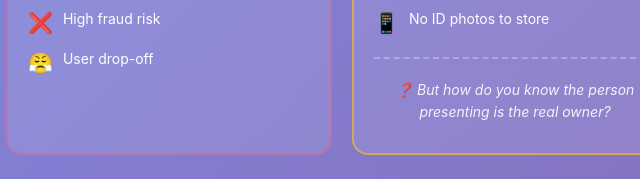
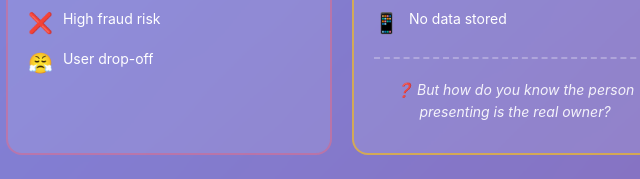
Before and after one commit to GitRolfe/digital-credentials-landing, a plain HTML site: page index.html in a window 1280 px wide. Shown: the part 792-971 px from the top of the page, 125-765 px from the left. Drawn offline with Linux system fonts and the light colour scheme.

Commit message:
Change message from 'No ID photos to store' to 'No data stored'

```diff
--- a/index.html
+++ b/index.html
@@ -988,7 +988,7 @@
                                     </div>
                                     <div class="column-item">
                                         <span class="column-item-icon">📱</span>
-                                        <span>No ID photos to store</span>
+                                        <span>No data stored </span>
                                     </div>
                                 </div>
                                 <div class="missing-piece">
```
